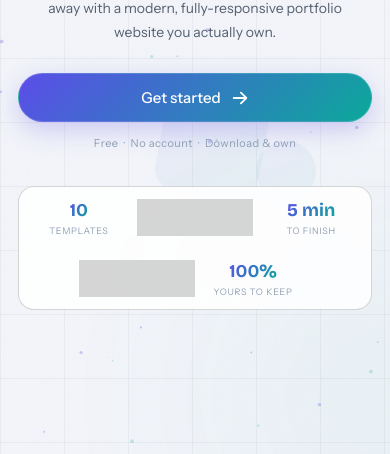
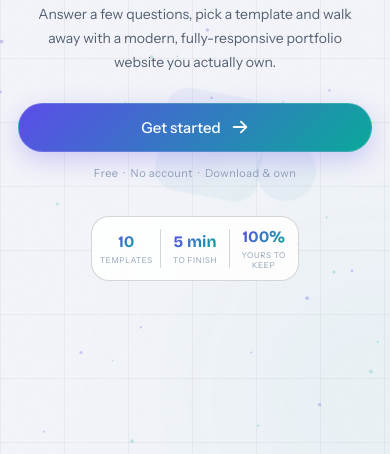
Before and after one commit to zahrabatoolmns-sketch/Folio-Craft, a website: page Frontend/index.html in a window 390 px wide. Shown: the part 390-844 px from the top of the page. Drawn offline with nearby package versions, Linux system fonts and the light colour scheme.

Commit message:
enhance responsive code

```diff
--- a/Frontend/style.css
+++ b/Frontend/style.css
@@ -1582,27 +1582,28 @@
   }
 
   /* Stat row */
+  @media (max-width: 600px) {
   .stat-row {
-    width: 100%;
-    flex-wrap: wrap;
-    justify-content: center;
-    border-radius: 16px;
-    gap: 0;
+    display: flex;
+    flex-wrap: nowrap;
+    justify-content: space-between;
   }
 
   .stat-row li {
-    padding: 12px 18px;
-    min-width: 33%;
+    flex: 1;
+    min-width: auto;
+    padding: 10px 6px;
+    text-align: center;
   }
 
   .stat-row li strong {
-    font-size: 18px;
+    font-size: 16px;
   }
 
   .stat-row li span {
-    font-size: 9px;
-  }
-
+    font-size: 8px;
+  }
+}
 
   /* Why section */
   .why-section {
```
